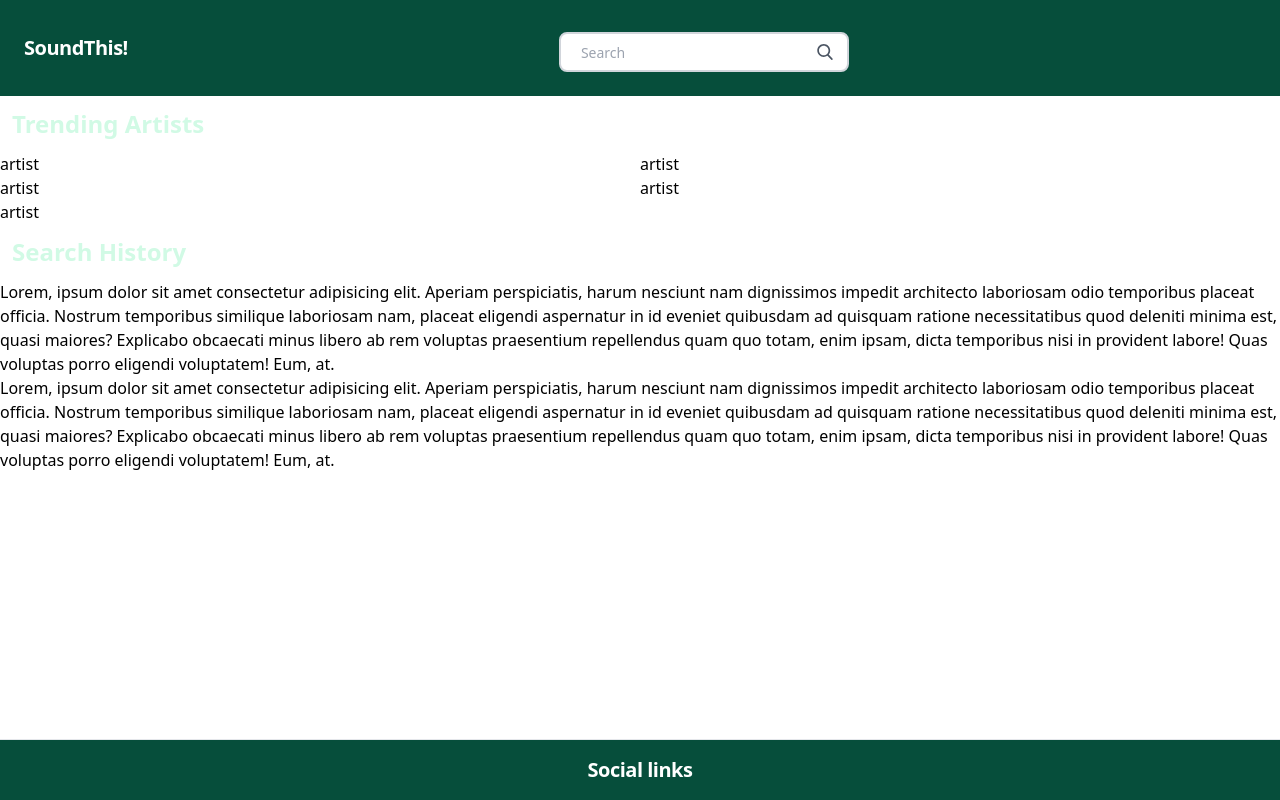
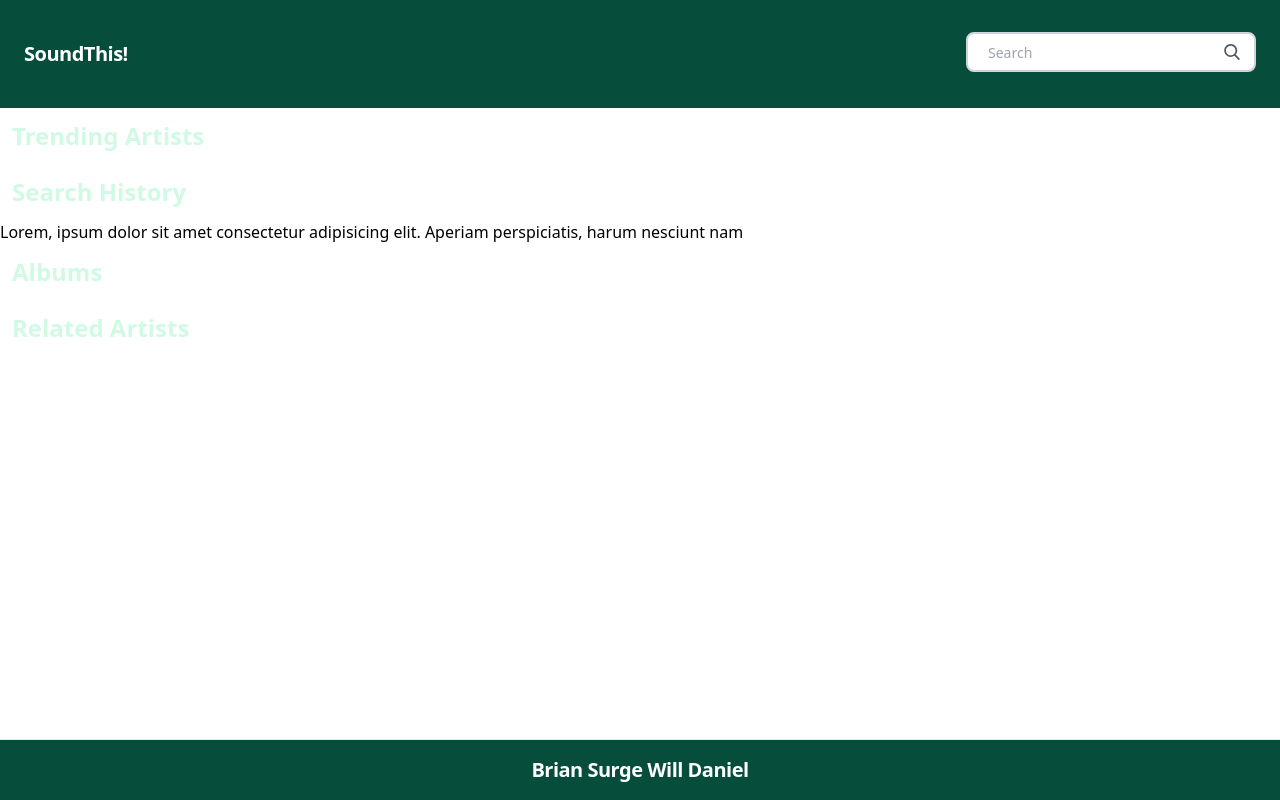
Before and after one commit to Brian-Fairbanks/SoundThis, a plain HTML site: page index.html in a window 1280 px wide. Drawn offline with nearby package versions, Linux system fonts and the light colour scheme.

Commit message:
html update

```diff
--- a/index.html
+++ b/index.html
@@ -1,5 +1,6 @@
 <!DOCTYPE html>
 <html lang="en">
+
 <head>
     <meta charset="UTF-8">
     <meta name="viewport" content="width=device-width, initial-scale=1.0">
@@ -11,6 +12,8 @@
     <!-- jquery 3.4.1 - latest -->
     <script src="https://code.jquery.com/jquery-3.4.1.min.js"
         integrity="sha256-CSXorXvZcTkaix6Yvo6HppcZGetbYMGWSFlBw8HfCJo=" crossorigin="anonymous"></script>
+    <script src="https://code.jquery.com/ui/1.12.1/jquery-ui.min.js"
+        integrity="sha256-VazP97ZCwtekAsvgPBSUwPFKdrwD3unUfSGVYrahUqU=" crossorigin="anonymous"></script>
     <script src="https://kit.fontawesome.com/9aa3b96097.js" crossorigin="anonymous"></script>
 
 </head>
@@ -22,37 +25,37 @@
         <div class="flex items-center flex-shrink-0 text-white mr-6">
             <span class="font-semibold text-xl tracking-tight">SoundThis!</span>
         </div>
+        <form id="artistSearchForm">
+            <div class="input-group mb-3">
+
             <div class="pt-2 relative mx-auto text-gray-600">
                 <input class="border-2 border-gray-300 bg-white h-10 px-5 pr-16 rounded-lg text-sm focus:outline-none"
-                type="search" name="search" placeholder="Search">
+                    type="text" id="cityInput" name="artistInput" placeholder="Search">
                 <button type="submit" class="absolute right-0 top-0 mt-5 mr-4">
                     <svg class="text-gray-600 h-4 w-4 fill-current" xmlns="http://www.w3.org/2000/svg"
                         xmlns:xlink="http://www.w3.org/1999/xlink" version="1.1" id="Capa_1" x="0px" y="0px"
-                    viewBox="0 0 56.966 56.966" style="enable-background:new 0 0 56.966 56.966;" xml:space="preserve"
-                    width="1024px" height="1024px">
+                        viewBox="0 0 56.966 56.966" style="enable-background:new 0 0 56.966 56.966;"
+                        xml:space="preserve" width="1024px" height="1024px">
                         <path d="M55.146,51.887L41.588,37.786c3.486-4.144,5.396-9.358,5.396-14.786c0-12.682-10.318-23-23-23s-23,10.318-23,23
                         s10.318,23,23,23c4.761,0,9.298-1.436,13.177-4.162l13.661,14.208c0.571,0.593,1.339,0.92,2.162,0.92
                         c0.779,0,1.518-0.297,2.079-0.837C56.255,54.982,56.293,53.08,55.146,51.887z M23.984,6c9.374,0,17,7.626,17,17s-7.626,17-17,17
                         s-17-7.626-17-17S14.61,6,23.984,6z" />
                     </svg>
-
+        </form>
     </header>
 
 
     <!-- Content -->
-    <main class="flex-grow">
+    <main class="flex-grow container mx-auto">
 
+        <!-- landing page -->
+        <div id="landing-page">
             <section id="trendingArtists">
                 <h2 class="bg-teal-700 text-green-100 text-2xl font-bold p-3">
                     Trending Artists
                 </h2>
                 <!-- Trending Artists Tabs-->
-            <div class="flex flex-wrap">
-                <div class="w-1/2">artist</div>
-                <div class="w-1/2">artist</div>
-                <div class="w-1/2">artist</div>
-                <div class="w-1/2">artist</div>
-                <div class="w-1/2">artist</div>
+                <div id="trendingWell" class="flex flex-wrap">
                 </div>
             </section>
 
@@ -62,33 +65,42 @@
                 </h2>
                 <p>
                     Lorem, ipsum dolor sit amet consectetur adipisicing elit. Aperiam perspiciatis, harum nesciunt nam
-                dignissimos impedit architecto laboriosam odio temporibus placeat officia. Nostrum temporibus similique
-                laboriosam nam, placeat eligendi aspernatur in id eveniet quibusdam ad quisquam ratione necessitatibus
-                quod deleniti minima est, quasi maiores? Explicabo obcaecati minus libero ab rem voluptas praesentium
-                repellendus quam quo totam, enim ipsam, dicta temporibus nisi in provident labore! Quas voluptas porro
-                eligendi voluptatem! Eum, at.
-            </p>
-            <p>
-                Lorem, ipsum dolor sit amet consectetur adipisicing elit. Aperiam perspiciatis, harum nesciunt nam
-                dignissimos impedit architecto laboriosam odio temporibus placeat officia. Nostrum temporibus similique
-                laboriosam nam, placeat eligendi aspernatur in id eveniet quibusdam ad quisquam ratione necessitatibus
-                quod deleniti minima est, quasi maiores? Explicabo obcaecati minus libero ab rem voluptas praesentium
-                repellendus quam quo totam, enim ipsam, dicta temporibus nisi in provident labore! Quas voluptas porro
-                eligendi voluptatem! Eum, at.
                 </p>
             </section>
+        </div>
+
+        <div id="artistPage" class="collapsed">
+            <section>
+                <h2 class="bg-teal-700 text-green-100 text-2xl font-bold p-3">
+                    Albums
+                </h2>
+                <div id="albumWell"></div>
+            </section>
+
+            <section>
+                <h2 class="bg-teal-700 text-green-100 text-2xl font-bold p-3">
+                    Related Artists
+                </h2>
+                <div id="searchWell"></div>
+            </section>
+        </div>
 
     </main>
 
     <!-- Footer -->
     <footer
         class="w-full text-center font-semibold text-xl tracking-tight border-t border-grey p-4 bg-green-900 text-white mr-6">
-        Social links
+        <div>
+            <a href="https://brian-fairbanks.github.io/Bootstrap-Portfolio/" class="btn btn-primary">Brian</a>
+            <a href="" class="btn btn-success">Surge</a>
+            <a href="https://karsus7.github.io/Homework2/" class="btn btn-info">Will</a>
+            <a href="" class="btn btn-info">Daniel</a>
+        </div>
     </footer>
 
 
     <!-- Logic link -->
-    <script type="text/javascript"></script>
+    <script type="text/javascript" src="logic.js"></script>
 </body>
 
 </html>
```
Lines whose indentation alone changed are shown as unchanged.
